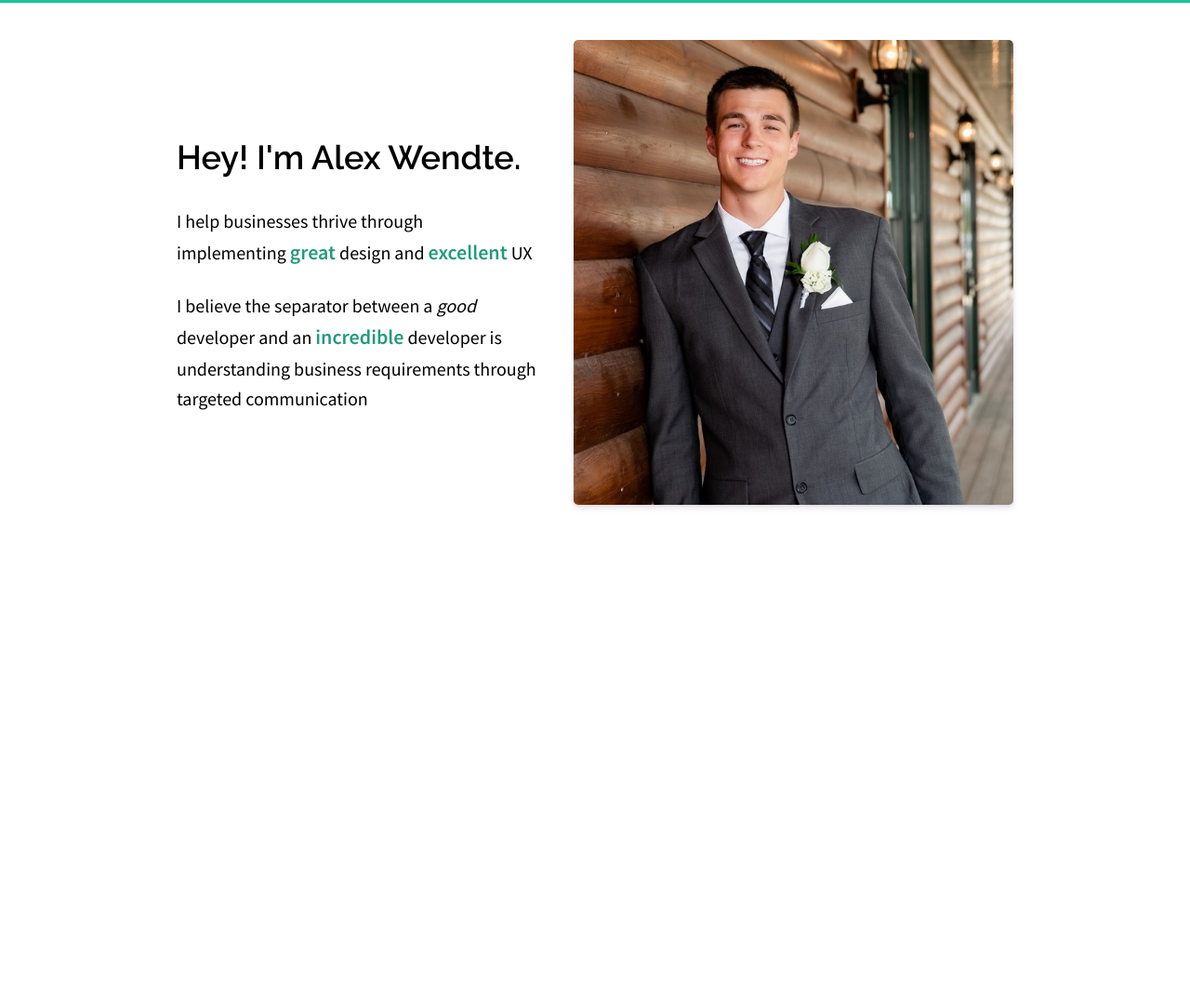
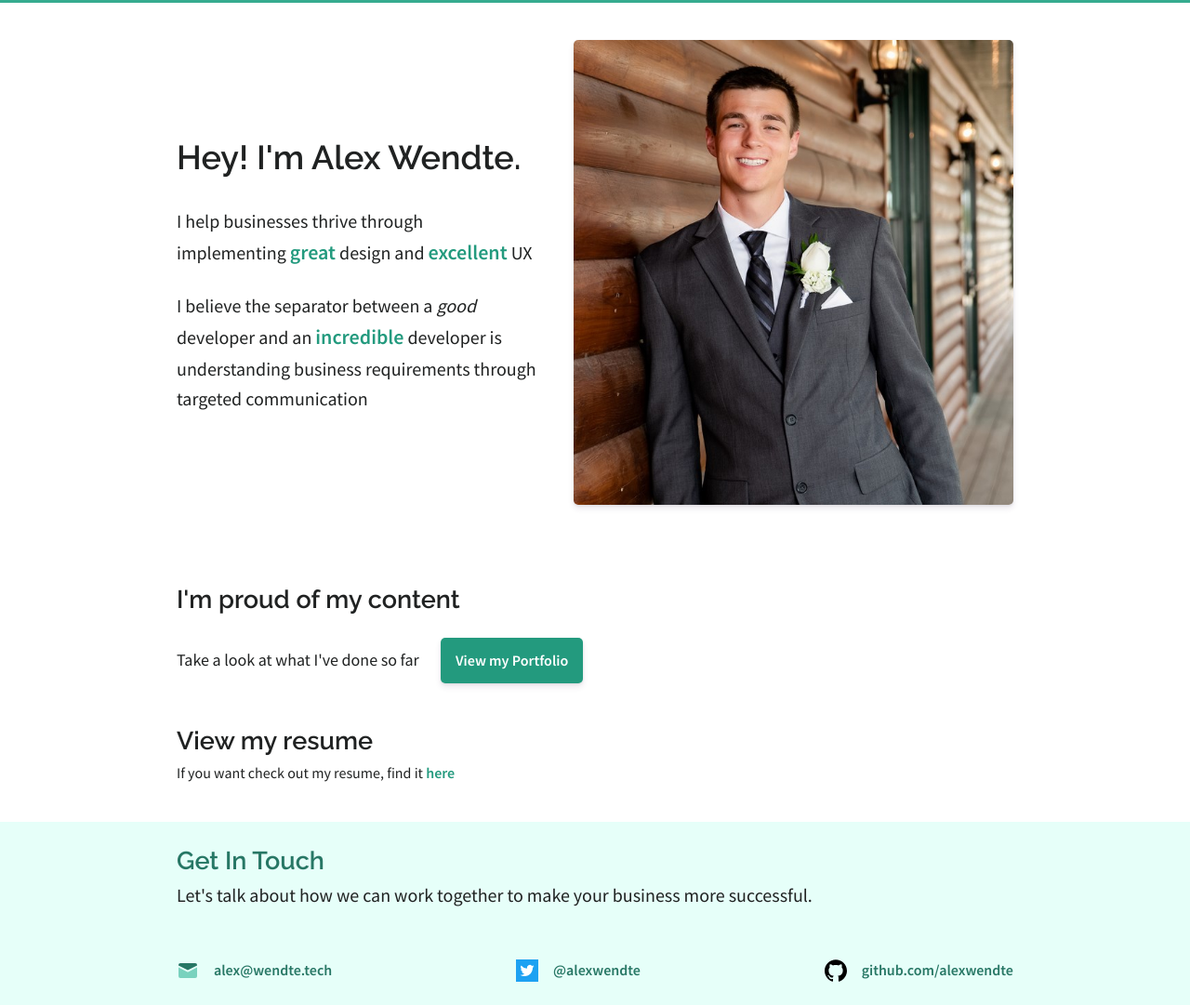
Before and after one commit to alexwendte/alexwendte.github.io, a plain HTML site: page index.html in a window 1280 px wide. Shown: the part 84-1165 px from the top of the page at 93% size. Before the commit the page ends 800 px from the top, so only its background shows below. Drawn offline with Linux system fonts and the light colour scheme.

Commit message:
adds more content to home. finishes contact

```diff
--- a/index.css
+++ b/index.css
@@ -1,3 +1,7 @@
+/*
+  Global Styles
+*/
+
 html {
   font-size: 62.5%;
 }
@@ -16,6 +20,7 @@ div,
 iframe,
 span,
 ul,
+section,
 li,
 ol,
 nav {
@@ -26,6 +31,7 @@ nav {
   text-decoration: none;
   vertical-align: baseline;
   font-family: Source Sans Pro, Arial, Helvetica, Verdana, sans-serif;
+  color: var(--black);
 }
 
 body {
@@ -61,9 +67,22 @@ b {
   color: var(--primaryText);
 }
 
+a {
+  font-weight: 600;
+}
+
+a:hover {
+  text-decoration: underline;
+}
+
 :root {
   --primary: hsl(166, 80%, 43%);
   --primaryText: hsl(166, 63%, 37%);
+  --black: hsl(166, 4%, 13%);
+  --primaryLight: hsl(166, 61%, 78%);
+  --primaryBackground: hsl(166, 100%, 95%);
+  --primaryDark: hsl(166, 51%, 31%);
+  --primaryHeader: hsl(166, 52%, 44%)
 }
 
 ::selection {
@@ -77,23 +96,21 @@ b {
 }
 
 header {
-  background: var(--primary);
+  background: var(--primaryHeader);
   padding: 1.6rem 2.4rem;
   display: flex;
   justify-content: space-between;
   align-items: center;
 }
 
-.logo {
+header .logo .name {
+  font-size: 2.4rem;
+  line-height: normal;
   color: white;
 }
 
-.logo .name {
-  font-size: 2.4rem;
-  line-height: normal;
-}
-
-.logo .career {
+header .logo .career {
+  color: white;
   font-style: italic
 }
 
@@ -102,6 +119,28 @@ header nav a {
   color: white;
   padding: 0 1.6rem;
   font-size: 2rem;
+}
+
+.link {
+  color: var(--primaryText);
+}
+
+.button {
+  padding: 1.2rem 1.6rem;
+  color: white;
+  background: var(--primaryText);
+  border-radius: 5px;
+  transition: all 0.15s cubic-bezier(0.165, 0.84, 0.44, 1) 0s;
+  box-shadow: rgba(69, 50, 93, 0.11) 0px 4px 6px, rgba(0, 0, 0, 0.08) 0px 1px 3px;
+  position: relative;
+  display: inline-block;
+}
+
+.button:hover {
+  text-decoration: none;
+  transform: translateY(-1px);
+  box-shadow: rgba(0, 0, 0, 0.1) 0px 8px 15px 0px, rgba(0, 0, 0, 0.07) 0px 4px 7px 0px;
+  transition: all 0.15s cubic-bezier(0.55, 0.055, 0.675, 0.19) 0s;
 }
 
 .content {
@@ -117,8 +156,10 @@ header nav a {
 .home .hero {
   display: flex;
   justify-content: center;
-  padding: 4rem 0;
+  padding: 4rem 2rem;
   align-items: center;
+  max-width: 90rem;
+  margin: 0 auto;
 }
 
 .home .hero_text {
@@ -136,6 +177,55 @@ header nav a {
   box-shadow: rgba(69, 50, 93, 0.11) 0px 4px 6px, rgba(0, 0, 0, 0.08) 0px 1px 3px;
 }
 
+.portfolio_section {
+  padding: 4rem 0;
+}
+
+.portfolio_section .view_portfolio {
+  padding: 2rem 0 4rem;
+}
+
+.portfolio_section .view_portfolio .text {
+  font-size: 1.8rem;
+  padding-right: 2rem;
+}
+
+.contact {
+  background: var(--primaryBackground);
+  padding: 2rem;
+  color: var(--primaryText);
+}
+
+.contact .subheading {
+  color: var(--primaryDark);
+}
+
+.contact .text {
+  font-size: 2rem;
+}
+
+.social {
+  display: flex;
+  justify-content: space-between;
+  padding-top: 4.8rem;
+}
+
+.social_item {
+  display: flex;
+  align-items: center;
+  padding: .4rem 0;
+}
+
+.social_item img {
+  width: 2.4rem;
+  height: 2.4rem;
+  margin-right: 1.6rem;
+}
+
+.social_item a {
+  color: var(--primaryDark);
+}
+
 /*
   Portfolio Styles
 */
--- a/index.html
+++ b/index.html
@@ -23,8 +23,8 @@
         <a href="pages/resume.html">Resume</a>
       </nav>
     </header>
-    <div class="content home">
-      <div class="hero">
+    <div class="home">
+      <section class="hero">
         <div class="hero_text">
           <h1>Hey! I'm Alex Wendte.</h1>
           <p class="text">
@@ -43,7 +43,63 @@
           alt="Alex standing with his back to a wall"
           class="hero_image"
         />
-      </div>
+      </section>
+      <section class="portfolio_section content">
+        <h2 class="subheading">I'm proud of my content</h2>
+        <div class="view_portfolio">
+          <span class="text">Take a look at what I've done so far</span>
+          <a href="pages/portfolio.html" class="button">View my Portfolio </a>
+        </div>
+        <h2 class="subheading">View my resume</h2>
+        <p class="text">
+          If you want check out my resume, find it
+          <a href="pages/resume.html" class="link">here</a>
+        </p>
+      </section>
+      <section class="contact">
+        <div class="content">
+          <h2 class="subheading">Get In Touch</h2>
+          <p class="text">
+            Let's talk about how we can work together to make your business more
+            successful.
+          </p>
+          <div class="social">
+            <div class="social_item">
+              <img src="images/icon-mail.svg" alt="mail icon" />
+              <a
+                class="contact__info"
+                href="mailto:alex@wendte.tech"
+                target="_top"
+              >
+                alex@wendte.tech
+              </a>
+            </div>
+            <div class="social_item">
+              <img
+                src="images/Twitter_Logo_WhiteOnBlue.svg"
+                alt="twitter logo"
+              />
+              <a
+                class="contact__info"
+                href="https://twitter.com/alexwendte"
+                target="_blank"
+              >
+                @alexwendte
+              </a>
+            </div>
+            <div class="social_item">
+              <img src="images/github-logo.svg" alt="github logo" />
+              <a
+                class="contact__info"
+                href="https://github.com/alexwendte"
+                target="_blank"
+              >
+                github.com/alexwendte
+              </a>
+            </div>
+          </div>
+        </div>
+      </section>
     </div>
   </body>
 </html>
```
Also changed, not shown: pages/portfolio.html (+6 -0 lines), pages/resume.html (+6 -0 lines), images/Twitter_Logo_WhiteOnBlue.svg (added), images/Twitter_Logo_WhiteOnImage.svg (added), images/github-logo.svg (added), images/icon-mail.svg (added).
